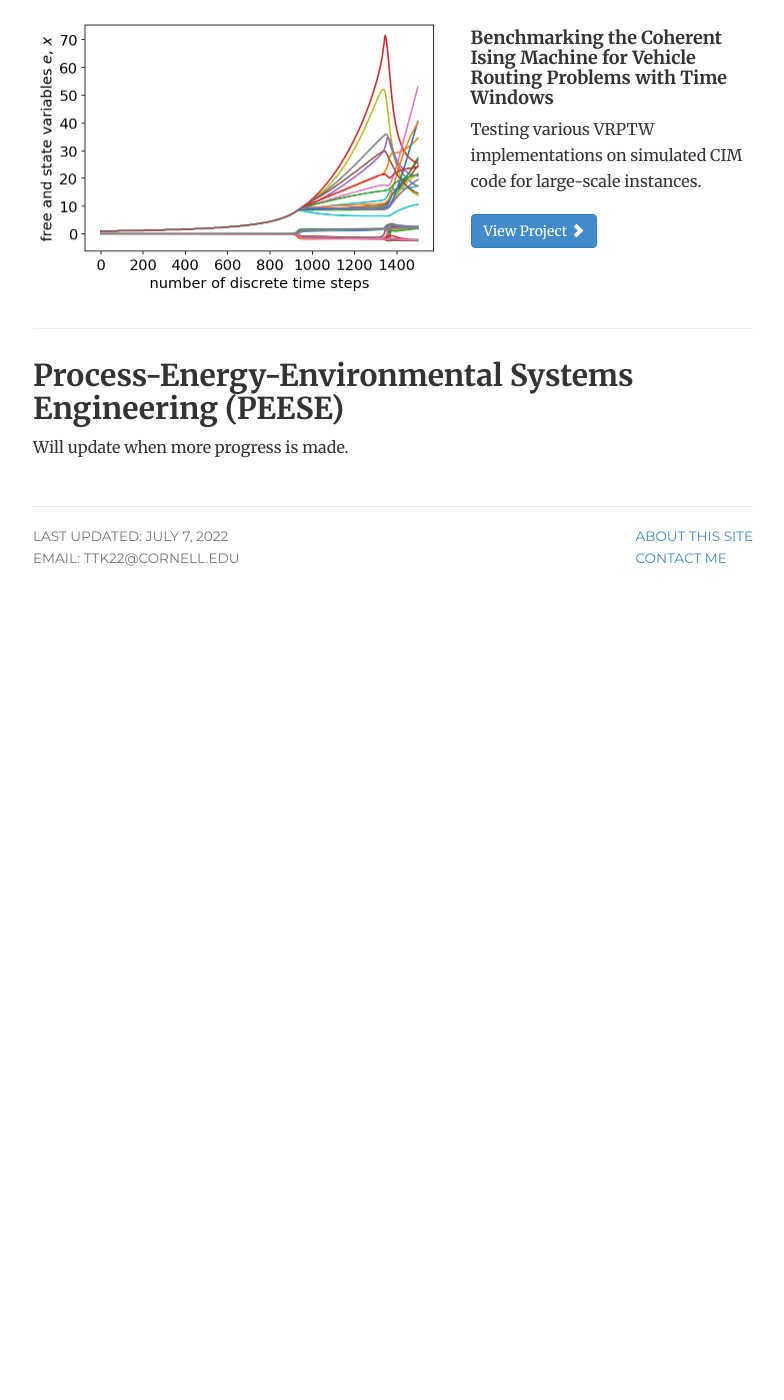
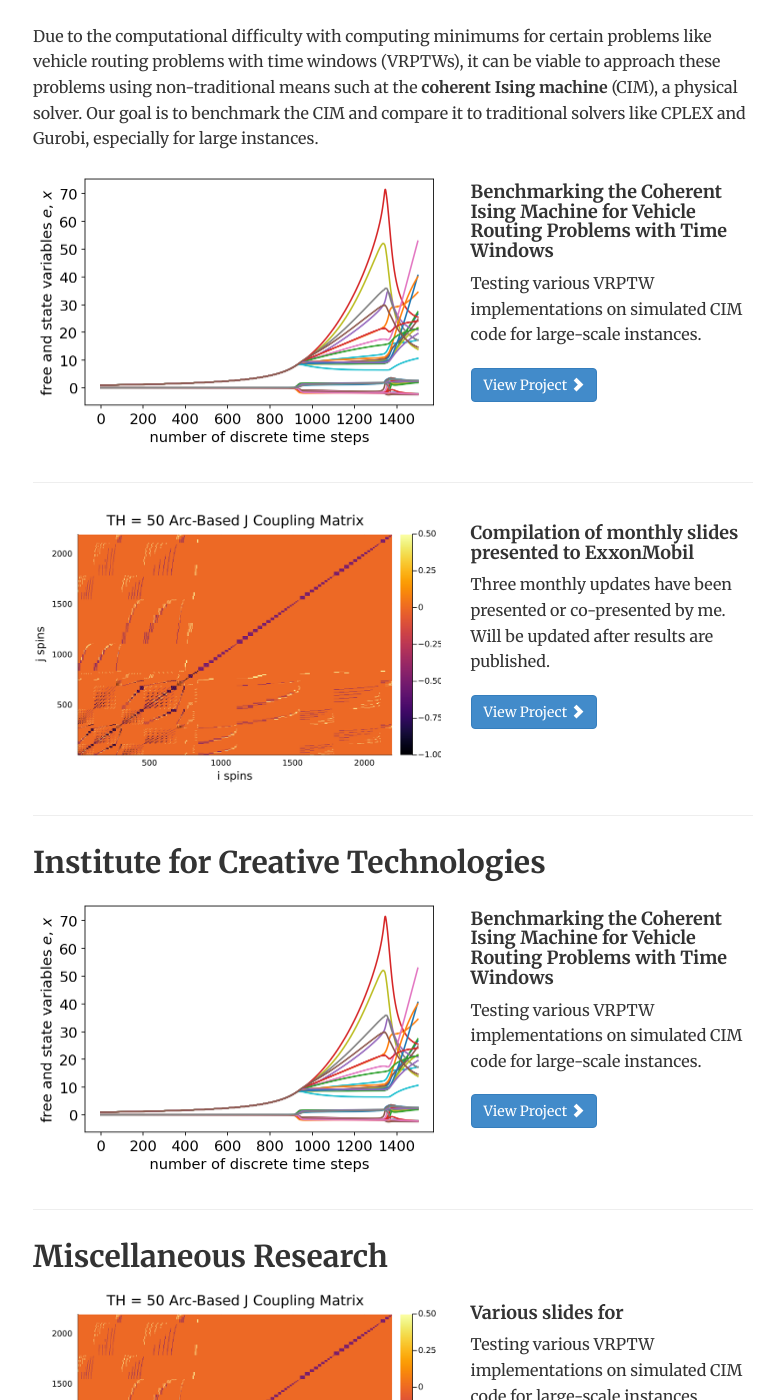
Before and after one commit to tylertking/tylertking.github.io, a Jekyll site: the page built from research/index.html, in a window 1280 px wide and 1400 px high, scrolled down 1695 px. Shown: the whole window, without its empty margins (247-1031 px from the left). Built offline with Jekyll 4.4.1, drawn with Linux system fonts in a browser that asks for light colours; before the commit the page ends 2325 px from its top, so only the background shows below that; some of the changed text lies outside the part shown.

Commit message:
Research test 6

```diff
--- a/research/index.html
+++ b/research/index.html
@@ -28,6 +28,21 @@ description: Research Experience of Tyler King
 <p> Due to the computational difficulty with computing minimums for certain problems like vehicle routing problems with time windows (VRPTWs), it can be viable to approach these problems using non-traditional means such at the <b>coherent Ising machine</b> (CIM), a physical solver. Our goal is to benchmark the CIM and compare it to traditional solvers like CPLEX and Gurobi, especially for large instances. </p>
 
 {% include project-blurb.html inDepth="mcmahon/AEP_4900_End_of_Semester_Report_SP22.pdf" preview="freeAndStateVar (1).png" title="Benchmarking the Coherent Ising Machine for Vehicle Routing Problems with Time Windows" description="Testing various VRPTW implementations on simulated CIM code for large-scale instances."%}
+{% include project-blurb.html preview="arcbasedcoupling.png" title="Compilation of monthly slides presented to ExxonMobil" description="Three monthly updates have been presented or co-presented by me. Will be updated after results are published."%}
+
+
+<h2>Institute for Creative Technologies</h2>
+<p></p>
+<p>  </p>
+{% include project-blurb.html inDepth="mcmahon/AEP_4900_End_of_Semester_Report_SP22.pdf" preview="freeAndStateVar (1).png" title="Benchmarking the Coherent Ising Machine for Vehicle Routing Problems with Time Windows" description="Testing various VRPTW implementations on simulated CIM code for large-scale instances."%}
+
+<h2>Miscellaneous Research</h2>
+<p></p>
+<p>  </p>
+
+{% include project-blurb.html inDepth="mcmahon/ExxonMobil_Slides.html" preview="arcbasedcoupling.png" title="Various slides for" description="Testing various VRPTW implementations on simulated CIM code for large-scale instances."%}
+
 
 <h2>Process-Energy-Environmental Systems Engineering (PEESE)</h2>
+<p></p>
 <p>Will update when more progress is made.</p>
```
Also changed, not shown: img/arcbasedcoupling.png (added).
